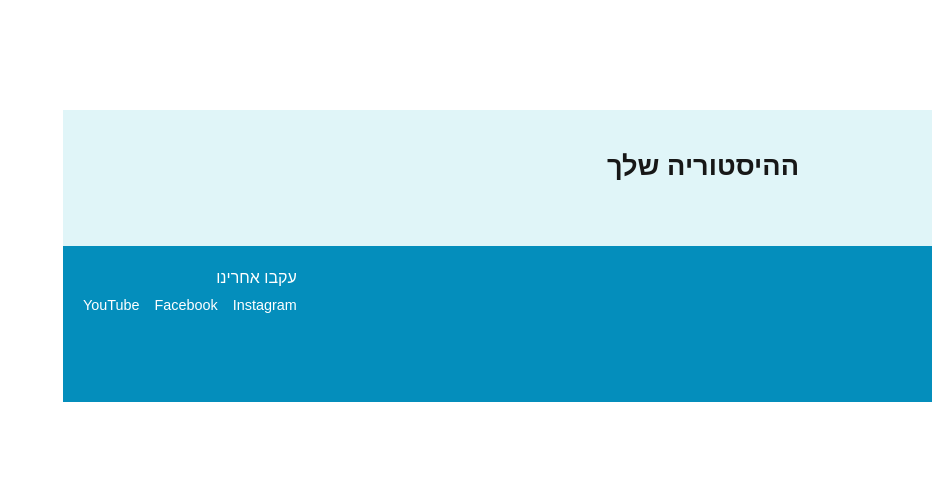
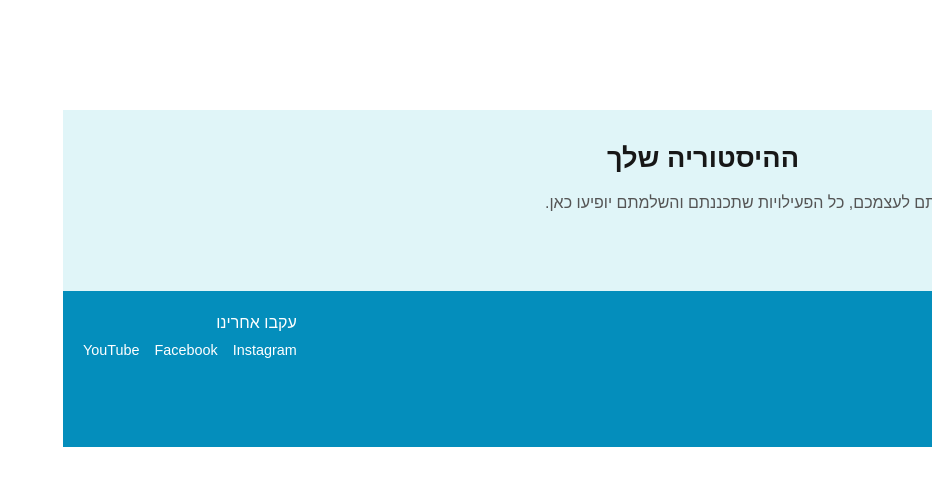
Before and after one commit to ahuva12/Time-Bank, a Next.js app: page /history in a window 1280 px wide. Shown: the top 486 px of the page, without its empty margins (348-1280 px from the left). Built offline with nearby package versions, Linux system fonts and the light colour scheme.

Commit message:
add explain about the page

```diff
--- a/src/app/history/history.module.css
+++ b/src/app/history/history.module.css
@@ -1,5 +1,5 @@
 .container {
-  background-color: #E0F5F8;
+  background-color: #e0f5f8;
   padding: 20px;
 }
 
@@ -7,8 +7,7 @@
   font-size: 1.7rem;
   font-weight: 600;
   text-align: center;
-  padding: 1rem 0;
-
+  padding: 0.5rem 0;
 }
 
 .title {
@@ -49,3 +48,15 @@
   cursor: not-allowed;
   color: #000000;
 }
+
+.explain {
+  font-size: 1rem;
+  text-align: center;
+  margin-top: 0.2rem;
+  margin-bottom: 2rem;
+  width: 90%;
+  line-height: 1.6;
+  font-weight: 400;
+  max-width: 800px;
+  color: #555 ;
+}
--- a/src/app/history/page.tsx
+++ b/src/app/history/page.tsx
@@ -1,4 +1,3 @@
-
 "use client";
 import { GrFormNextLink, GrFormPreviousLink } from "react-icons/gr";
 import useUserStore from "@/store/useUserStore";
@@ -17,7 +16,9 @@ export default function History() {
   const [itemsPerPage] = useState(4);
   const [loading, setLoading] = useState(true);
   const [error, setError] = useState<string | null>(null);
-  const [selectedActivity, setSelectedActivity] = useState<Activity | null>(null);
+  const [selectedActivity, setSelectedActivity] = useState<Activity | null>(
+    null
+  );
   const [modeActivityModel, setModeActivityModel] = useState<string>("close");
 
   useEffect(() => {
@@ -77,6 +78,10 @@ export default function History() {
       <h1 className={styles.heading}>
         <strong>ההיסטוריה שלך</strong>
       </h1>
+      <h3 className={styles.explain}>
+         כאן תוכלו לצפות בפעילויות שתרמתם ובפעילויות שלקחתם לעצמכם, כל
+        הפעילויות שתכננתם והשלמתם יופיעו כאן.
+      </h3>
       {loading ? (
         <Loader />
       ) : error ? (
```
